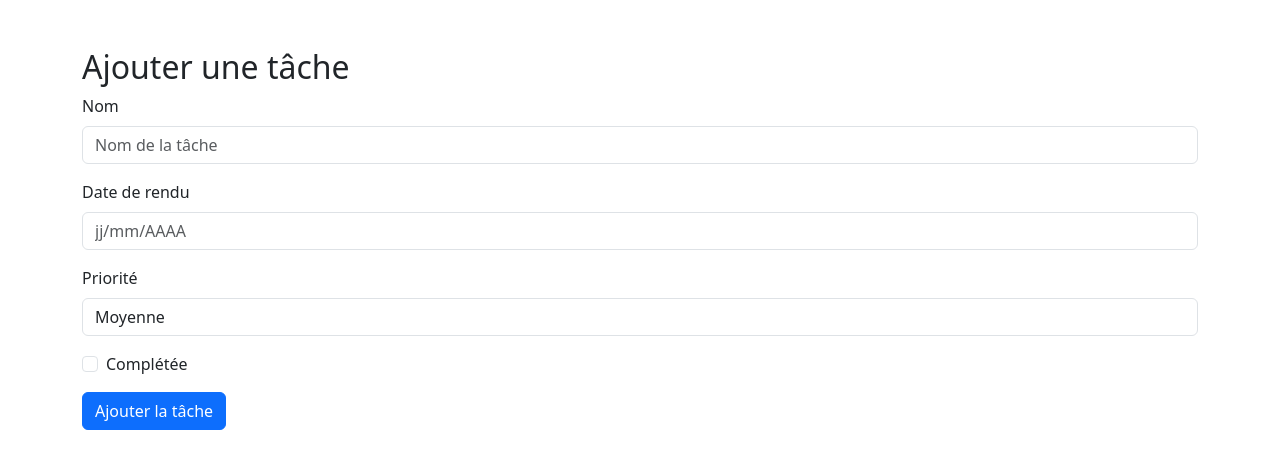
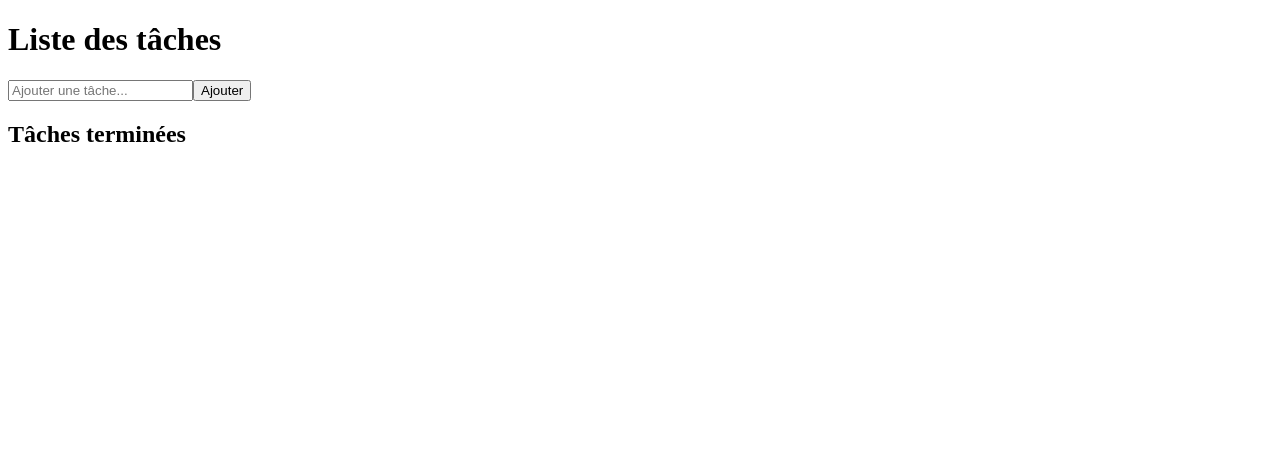
Before and after one commit to Nubunduram/form-exercice, a React (Vite) app: page / in a window 1280 px wide. Shown: the top 468 px of the page. Built offline with nearby package versions, Linux system fonts and the light colour scheme.

Commit message:
Activité 12 Redux

```diff
--- a/package.json
+++ b/package.json
@@ -11,11 +11,13 @@
   },
   "dependencies": {
     "@hookform/resolvers": "^5.0.1",
+    "@reduxjs/toolkit": "^2.6.1",
     "bootstrap": "^5.3.3",
     "react": "^19.0.0",
     "react-bootstrap": "^2.10.9",
     "react-dom": "^19.0.0",
     "react-hook-form": "^7.55.0",
+    "react-redux": "^9.2.0",
     "yup": "^1.6.1"
   },
   "devDependencies": {
--- a/src/App.jsx
+++ b/src/App.jsx
@@ -1,102 +1,45 @@
-import 'bootstrap/dist/css/bootstrap.min.css';
-import { Container, Button, Form } from 'react-bootstrap';
-import { useForm } from "react-hook-form";
-import { yupResolver } from "@hookform/resolvers/yup";
-import * as yup from "yup";
+import { useState } from "react";
+import { useSelector, useDispatch } from "react-redux";
+import { addTodo, toggleTodo } from "./redux/todoSlice";
+import { selectTodos, selectCompletedTodos } from "./redux/selectors";
 
-const schema = yup.object().shape({
-  name: yup
-    .string()
-    .min(8, "Le nom doit contenir au moins 8 caractères")
-    .max(15, "Le nom ne doit pas dépasser 15 caractères")
-    .required("Le nom est obligatoire"),
-  dueDate: yup
-    .string()
-    .matches(/^(0[1-9]|[12][0-9]|3[01])\/(0[1-9]|1[0-2])\/\d{4}$/, "Format attendu : jj/mm/AAAA")
-    .test("date-valid", "La date ne doit pas être antérieure à aujourd'hui", (value) => {
-      if (!value) return false;
-      const [day, month, year] = value.split("/").map(Number);
-      const inputDate = new Date(year, month - 1, day);
-      return inputDate >= new Date().setHours(0, 0, 0, 0);
-    })
-    .required("La date est obligatoire"),
-  priority: yup
-    .string()
-    .oneOf(["Basse", "Moyenne", "Elevée"], "Priorité invalide")
-    .required("La priorité est obligatoire"),
-  isCompleted: yup.boolean()
-});
+const App = () => {
+  const [input, setInput] = useState("");
+  const dispatch = useDispatch();
+  const todos = useSelector(selectTodos);
+  const completedTodos = useSelector(selectCompletedTodos);
+  const handleAddTodo = () => {
+    dispatch(addTodo(input));
+    setInput("");
+  };
+  return (
+    <div>
+      <h1>Liste des tâches</h1>
+      <input
+        type="text"
+        value={input}
+        onChange={(e) => setInput(e.target.value)}
+        placeholder="Ajouter une tâche..."
+      />
+      <button onClick={handleAddTodo}>Ajouter</button>
+      <ul>
+        {todos.map((todo) => (
+          <li
+            key={todo.id}
+            onClick={() => dispatch(toggleTodo(todo.id))}
+          >
+            {todo.texte}
+          </li>
+        ))}
+      </ul>
 
-function App() {
-  const {
-    register,
-    handleSubmit,
-    reset,
-    formState: { errors }
-  } = useForm({
-    mode: "onBlur",
-    resolver: yupResolver(schema),
-    defaultValues: {
-      name: "",
-      dueDate: "",
-      priority: "Moyenne",
-      isCompleted: false
-    }
-  });
-
-  const onSubmit = (data) => {
-    console.log("Données soumises :", data);
-    reset();
-  };
-
-  return (
-    <Container className="mt-5">
-      <h2>Ajouter une tâche</h2>
-      <Form onSubmit={handleSubmit(onSubmit)}>
-        <Form.Group className="mb-3" controlId="taskName">
-          <Form.Label>Nom</Form.Label>
-          <Form.Control
-            type="text"
-            placeholder="Nom de la tâche"
-            {...register("name")}
-          />
-          {errors.name && <p className="text-danger">{errors.name.message}</p>}
-        </Form.Group>
-
-        <Form.Group className="mb-3" controlId="taskDueDate">
-          <Form.Label>Date de rendu</Form.Label>
-          <Form.Control
-            type="text"
-            placeholder="jj/mm/AAAA"
-            {...register("dueDate")}
-          />
-          {errors.dueDate && <p className="text-danger">{errors.dueDate.message}</p>}
-        </Form.Group>
-
-        <Form.Group className="mb-3" controlId="taskPriority">
-          <Form.Label>Priorité</Form.Label>
-          <Form.Control as="select" {...register("priority")}>
-            <option value="Basse">Basse</option>
-            <option value="Moyenne">Moyenne</option>
-            <option value="Elevée">Élevée</option>
-          </Form.Control>
-          {errors.priority && <p className="text-danger">{errors.priority.message}</p>}
-        </Form.Group>
-
-        <Form.Group className="mb-3" controlId="taskIsCompleted">
-          <Form.Check
-            type="checkbox"
-            label="Complétée"
-            {...register("isCompleted")}
-          />
-        </Form.Group>
-
-        <Button variant="primary" type="submit">
-          Ajouter la tâche
-        </Button>
-      </Form>
-    </Container>
+      <h2>Tâches terminées</h2>
+      <ul>
+        {completedTodos.map((todo) => (
+          <li key={todo.id}>{todo.texte}</li>
+        ))}
+      </ul>
+    </div>
   );
-}
-
+};
 export default App;
--- /dev/null
+++ b/src/redux/selectors.js
@@ -0,0 +1,8 @@
+
+
+// Sélectionne toutes les tâches
+export const selectTodos = (state) => state.todos.todos;
+
+// Sélectionne uniquement les tâches terminées
+export const selectCompletedTodos = (state) =>
+    state.todos.todos.filter((todo) => todo.completed);
--- /dev/null
+++ b/src/redux/store.js
@@ -0,0 +1,10 @@
+import { configureStore } from "@reduxjs/toolkit";
+import todoReducer from "./todoSlice";
+
+const store = configureStore({
+    reducer: {
+        todos: todoReducer,
+    },
+});
+
+export default store;
--- /dev/null
+++ b/src/redux/todoSlice.js
@@ -0,0 +1,36 @@
+import { createSlice } from "@reduxjs/toolkit";
+
+const initialState = {
+    todos: [],
+};
+
+const todoSlice = createSlice({
+    name: "todos",
+    initialState,
+    reducers: {
+
+        addTodo: (state, action) => {
+            return {
+                ...state,
+                todos: [
+                    ...state.todos,
+                    { id: Date.now(), texte: action.payload, completed: false },
+                ],
+            };
+        },
+
+        toggleTodo: (state, action) => {
+            return {
+                ...state,
+                todos: state.todos.map((todo) =>
+                    todo.id === action.payload
+                        ? { ...todo, completed: !todo.completed }
+                        : todo
+                ),
+            };
+        },
+    },
+});
+
+export const { addTodo, toggleTodo } = todoSlice.actions;
+export default todoSlice.reducer;
```
Also changed, not shown: src/components/AddToDo.jsx (added, +11 -0 lines), src/components/TodoList.jsx (added, +27 -0 lines), src/main.jsx (+7 -7 lines), 1 other file (tests, documents, lock files or other folders).
